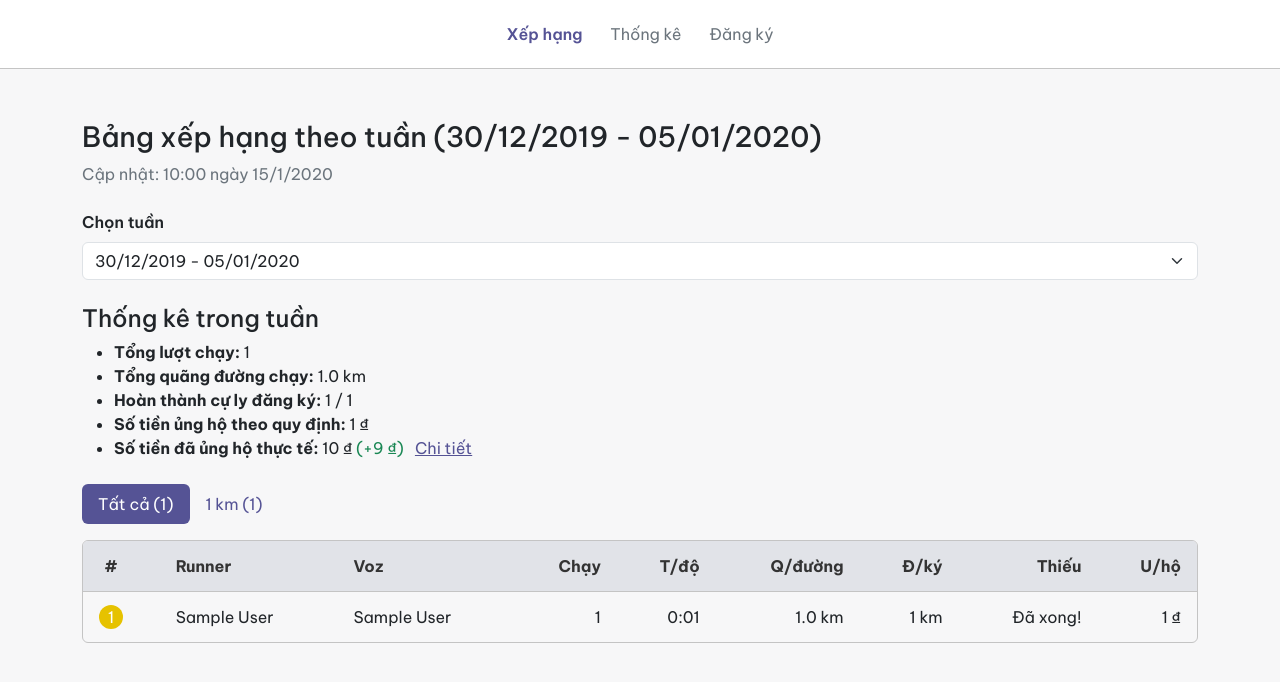
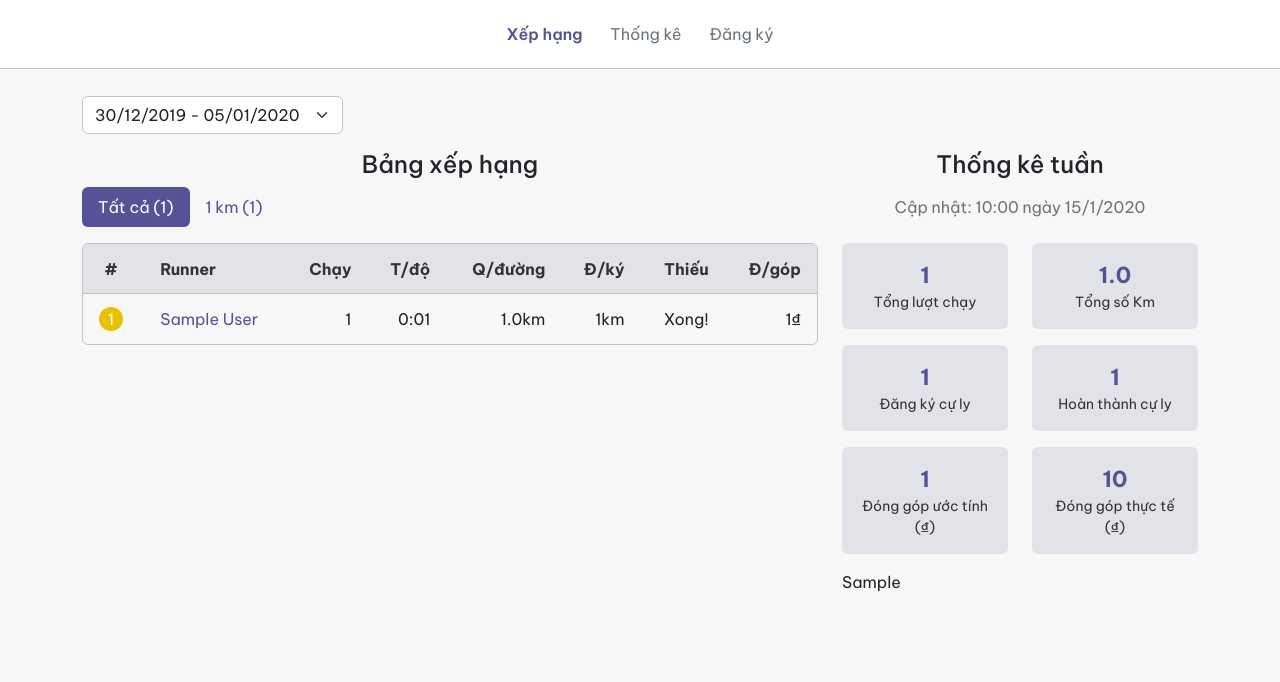
Before and after one commit to phongnt570/vozRunningClub, a Django app: page /leaderboard/?year=2020&week=1 in a window 1280 px wide. Shown: the top 682 px of the page. Run offline with Django 4.2, Linux system fonts and the light colour scheme; tables that the repository leaves empty hold one stand-in row (values such as "Sample post"); some libraries are stand-ins or nearby versions.

Commit message:
more styling

```diff
--- a/static/css/style.scss
+++ b/static/css/style.scss
@@ -6,7 +6,8 @@ $font-family-sans-serif: 'Be Vietnam Pro', system-ui, -apple-system, "Segoe UI",
 
 $primary: #555395;
 $light: #e1e3e8;
-$super-light: #c4c4c4;
+$border-color: #c4c4c4;
+$title-color: #333;
 
 $strava-orange: #fc4c02;
 $strava-orange-dark: #e63a00;
@@ -42,7 +43,7 @@ body {
   text-align: center;
   background: white;
   padding: 1.375em 0;
-  border-bottom: 1px solid $super-light;
+  border-bottom: 1px solid $border-color;
 
   position: fixed;
   top: 0;
@@ -236,7 +237,7 @@ hr.big-hr {
 
 /* Leaderboard Results */
 .leaderboard-table-wrapper {
-  border: 1px solid $super-light;
+  border: 1px solid $border-color;
   border-radius: 0.375em;
   overflow: auto;
 
@@ -248,18 +249,18 @@ hr.big-hr {
 
     thead {
       background-color: $light;
-      border-bottom: 1px solid $super-light;
+      border-bottom: 1px solid $border-color;
 
       th {
         font-weight: bold;
-        color: #333;
+        color: $title-color;
         padding: 0.8em 1em;
       }
     }
 
     tbody {
       tr {
-        border-bottom: 1px solid $super-light;
+        border-bottom: 1px solid $border-color;
         transition: all 0.3s ease;
 
         &:hover {
@@ -309,3 +310,28 @@ hr.big-hr {
 }
 
 /* /end Leaderboard Results */
+
+.statistic-box {
+  background-color: $light;
+  border-radius: 0.375em;
+  padding: 1em;
+  margin-bottom: 1em;
+  text-align: center;
+
+  .statistic-title {
+    color: $title-color;
+    font-size: 0.875em;
+  }
+
+  .statistic-value {
+    font-size: 1.375em;
+    font-weight: bold;
+    color: $primary;
+  }
+}
+
+.weekly-post {
+  img {
+    max-width: 100%;
+  }
+}
--- a/templates/weeklyTracking/leaderboard.html
+++ b/templates/weeklyTracking/leaderboard.html
@@ -7,37 +7,11 @@
 {% block pagetitle %}Voz Running Club{% endblock %}
 
 {% block body %}
-    <div class="container my-4">
-        <div class="mb-4">
-            <div>
-                <div>
-                    <h3>Bảng xếp hạng
-                        {% if is_this_week %}
-                            tuần này
-                        {% elif is_last_week %}
-                            tuần trước
-                        {% else %}
-                            theo tuần ({{ requested_week_start|date:"d/m/Y" }} - {{ requested_week_end|date:"d/m/Y" }})
-                        {% endif %}
-                    </h3>
-                    <p>
-                        {% get_current_timezone as TIME_ZONE %}
-                        {% timezone TIME_ZONE %}
-                            <span class="text-secondary">
-                                <span>Cập nhật:</span>
-                                <span id="last-updated-time">
-                                    {{ last_updated|date:"d/m/Y H:i:s" }}
-                                </span>
-                            </span>
-                        {% endtimezone %}
-                    </p>
-                </div>
-            </div>
-        </div>
-
-
-        <div class="mb-4">
-            <label for="select-week" class="form-label fw-semibold">Chọn tuần</label>
+    <div class="container mb-4">
+        <div class="mb-3 row">
+            {#            <div class="d-none d-lg-block col-lg-4"></div>#}
+            <div class="col col-lg-3 text-center">
+                {#                <label for="select-week" class="form-label fw-semibold">Chọn tuần</label>#}
                 <select id="select-week" class="form-select" aria-label="Select week" onchange="changeWeek()">
                     {% for key, value in available_weeks.items %}
                         {% if key.0 == requested_year and key.1 == requested_week_num %}
@@ -48,60 +22,38 @@
                     {% endfor %}
                 </select>
             </div>
-
-        <div class="mb-4">
-            <h4>Thống kê trong tuần</h4>
-            <div>
-                <ul>
-                    <li>
-                        <span class="fw-bold">Tổng lượt chạy:</span>
-                        <span>{{ week_summary.total_runs }}</span>
-                    </li>
-                    <li>
-                        <span class="fw-bold">Tổng quãng đường chạy:</span>
-                        <span>{{ week_summary.total_distance|floatformat:1 }} km</span>
-                    </li>
-                    <li>
-                        <span class="fw-bold">Hoàn thành cự ly đăng ký:</span>
-                        <span>{{ week_summary.completed_challenges }} / {{ week_summary.total_challenges }}</span>
-                    </li>
-                    <li>
-                        <span class="fw-bold">Số tiền ủng hộ theo quy định:</span>
-                        <span>{{ week_summary.total_donation|intcomma }} ₫</span>
-                    </li>
-                    {% if actual_donation %}
-                        <li>
-                            <span class="fw-bold">Số tiền đã ủng hộ thực tế:</span>
-                            <span>{{ actual_donation.amount|intcomma }} ₫</span>
-                            {% if donation_diff > 0 %}
-                                <span class="text-success">(+{{ donation_diff|intcomma }} ₫)</span>
-                            {% else %}
-                                <span class="text-danger">({{ donation_diff|intcomma }} ₫)</span>
-                            {% endif %}
-                            &nbsp;
-                            <a class="text-primary"
-                               type="button" data-bs-toggle="collapse"
-                               data-bs-target="#collapse-transaction" aria-expanded="false"
-                               aria-controls="collapse-transaction" title="Show transaction">
-                                <span>Chi tiết</span>
-                            </a>
-                        </li>
-                    {% endif %}
-                </ul>
-            </div>
-            {% if weekly_post and weekly_post.post %}
-                <div id="collapse-transaction" class="mt-3 collapse">
-                    {{ weekly_post.post|safe }}
-                </div>
-            {% endif %}
+            {#            <div class="d-none d-lg-block col-lg-4"></div>#}
         </div>
 
+        {#        <div class="mb-5">#}
+        {#            <div>#}
+        {#                <div class="text-center">#}
+        {#                    <span class="h2">#}
+        {#                        Xếp hạng#}
+        {#                        {% if is_this_week %}#}
+        {#                            tuần này#}
+        {#                        {% elif is_last_week %}#}
+        {#                            tuần trước#}
+        {#                        {% else %}#}
+        {#                            theo tuần ({{ requested_week_start|date:"d/m/Y" }} - {{ requested_week_end|date:"d/m/Y" }})#}
+        {#                        {% endif %}#}
+        {#                    </span>#}
+        {#                </div>#}
+        {#            </div>#}
+        {#        </div>#}
+
+        <div class="row">
+            <div class="col col-lg-8">
+                <div class="text-center">
+                    <h4>Bảng xếp hạng</h4>
+                </div>
                 <div>
                     <ul class="nav nav-pills mb-3" id="pills-tab" role="tablist">
                         <li class="nav-item" role="presentation">
                             <button class="nav-link active" id="pills-all-runners-tab" data-bs-toggle="pill"
                                     data-bs-target="#all-runners-leaderboard"
-                            type="button" role="tab" aria-controls="all-runners-leaderboard" aria-selected="true">
+                                    type="button" role="tab" aria-controls="all-runners-leaderboard"
+                                    aria-selected="true">
                                 Tất cả ({{ requested_week_progresses|length }})
                             </button>
                         </li>
@@ -135,6 +87,93 @@
                             {% include "weeklyTracking/leaderboard_table.html" with data=data rank_changes=distance2rank_change|get_item:reg_dis %}
                         </div>
                     {% endfor %}
+                </div>
+            </div>
+
+            <div class="col mt-4 mt-lg-0 col-lg-4">
+                <div class="text-center">
+                    <h4>Thống kê tuần</h4>
+                    <div class="mt-3">
+                        {% get_current_timezone as TIME_ZONE %}
+                        {% timezone TIME_ZONE %}
+                            <span class="text-secondary">
+                                <span>Cập nhật:</span>
+                                <span id="last-updated-time">
+                                    {{ last_updated|date:"d/m/Y H:i:s" }}
+                                </span>
+                            </span>
+                        {% endtimezone %}
+                    </div>
+                </div>
+                <div class="mt-4">
+                    <div class="row">
+                        <div class="col-6">
+                            <div class="statistic-box">
+                                <div class="statistic-value">{{ week_summary.total_runs }}</div>
+                                <div class="statistic-title">Tổng lượt chạy</div>
+                            </div>
+                        </div>
+                        <div class="col-6">
+                            <div class="statistic-box">
+                                <div class="statistic-value">{{ week_summary.total_distance|floatformat:1 }}</div>
+                                <div class="statistic-title">Tổng số Km</div>
+                            </div>
+                        </div>
+                        <div class="col-6">
+                            <div class="statistic-box">
+                                <div class="statistic-value">{{ week_summary.total_challenges }}</div>
+                                <div class="statistic-title">Đăng ký cự ly</div>
+                            </div>
+                        </div>
+                        <div class="col-6">
+                            <div class="statistic-box">
+                                <div class="statistic-value">{{ week_summary.completed_challenges }}</div>
+                                <div class="statistic-title">Hoàn thành cự ly</div>
+                            </div>
+                        </div>
+                        <div class="col-6">
+                            <div class="statistic-box">
+                                <div class="statistic-value">{{ week_summary.total_donation|intcomma }}</div>
+                                <div class="statistic-title">Đóng góp ước tính (₫)</div>
+                            </div>
+                        </div>
+
+                        <div class="col-6">
+                            <div class="statistic-box">
+                                <div class="statistic-value">
+                                    {% if actual_donation %}
+                                        {{ actual_donation.amount|intcomma }}
+                                    {% else %}
+                                        --
+                                    {% endif %}
+                                </div>
+                                <div class="statistic-title">Đóng góp thực tế (₫)</div>
+                                {#                                    {% if donation_diff > 0 %}#}
+                                {#                                        <span class="text-success">(+{{ donation_diff|intcomma }} ₫)</span>#}
+                                {#                                    {% else %}#}
+                                {#                                        <span class="text-danger">({{ donation_diff|intcomma }} ₫)</span>#}
+                                {#                                    {% endif %}#}
+                            </div>
+                        </div>
+                    </div>
+                </div>
+                {% if weekly_post and weekly_post.post %}
+                    <div class="weekly-post">
+                        {#                        <div>#}
+                        {#                            <a class="text-primary"#}
+                        {#                               type="button" data-bs-toggle="collapse"#}
+                        {#                               data-bs-target="#collapse-transaction" aria-expanded="false"#}
+                        {#                               aria-controls="collapse-transaction" title="Show transaction">#}
+                        {#                                <span>Chi tiết</span>#}
+                        {#                            </a>#}
+                        {#                        </div>#}
+                        {#                        <div id="collapse-transaction" class="mt-3 collapse">#}
+                        {#                            {{ weekly_post.post|safe }}#}
+                        {#                        </div>#}
+                        {{ weekly_post.post|safe }}
+                    </div>
+                {% endif %}
+            </div>
         </div>
     </div>
 
--- a/templates/weeklyTracking/leaderboard_table.html
+++ b/templates/weeklyTracking/leaderboard_table.html
@@ -14,13 +14,13 @@
             {#                </th>#}
             {#            {% endif %}#}
             <th>Runner</th>
-            <th class="">Voz</th>
+            {#            <th class="">Voz</th>#}
             <th class="text-end">Chạy</th>
             <th class="text-end">T/độ</th>
             <th class="text-end">Q/đường</th>
             <th class="text-end">Đ/ký</th>
             <th class="text-end">Thiếu</th>
-            <th class="text-end">U/hộ</th>
+            <th class="text-end">Đ/góp</th>
         </tr>
         </thead>
         <tbody>
@@ -62,21 +62,21 @@
                 <td>
                     <a href="https://strava.com/athletes/{{ user_2_strava_id|get_item:weekly_progress.user.id }}"
                        target="_blank"
-                       class="text-decoration-none text-dark">
+                       class="text-decoration-none">
                         {{ weekly_progress.user.get_full_name }}
                     </a>
                 </td>
-                <td class="">{{ weekly_progress.user.profile.voz_name }}</td>
+                {#                <td class="">{{ weekly_progress.user.profile.voz_name }}</td>#}
                 <td class="text-end">{{ weekly_progress.runs }}</td>
                 <td class="text-end">{{ weekly_progress.average_pace|pace_format }}</td>
                 <td class="text-end">
-                    {{ weekly_progress.distance|floatformat:1 }}
-                    <span class="d-none d-md-inline">km</span>
+                    {{ weekly_progress.distance|floatformat:1 }}km
+                    {#                    <span class="d-none d-md-inline">km</span>#}
                 </td>
                 <td class="text-end">
                     {% if weekly_progress.registered_mileage.distance > 0 %}
-                        {{ weekly_progress.registered_mileage.distance|floatformat:0 }}
-                        <span class="d-none d-md-inline">km</span>
+                        {{ weekly_progress.registered_mileage.distance|floatformat:0 }}km
+                        {#                        <span class="d-none d-md-inline">km</span>#}
                     {% else %}
                         <span class="text-secondary">--</span>
                     {% endif %}
@@ -86,8 +86,8 @@
                     {% if weekly_progress.registered_mileage.distance == 0 %}
                         <span class="text-secondary">--</span>
                     {% else %}
-                        {{ weekly_progress.donation|intcomma }}
-                        <span class="d-none d-md-inline">₫</span>
+                        {{ weekly_progress.donation|intcomma }}₫
+                        {#                        <span class="d-none d-md-inline">₫</span>#}
                     {% endif %}
                 </td>
             </tr>
--- a/templates/weeklyTracking/registration.html
+++ b/templates/weeklyTracking/registration.html
@@ -5,7 +5,7 @@
 {% block pagetitle %}Đăng ký | Voz Running Club{% endblock %}
 
 {% block body %}
-    <div class="container my-4">
+    <div class="container mb-4">
 
         <div class="bg-warning-subtle p-2 rounded mb-4" id="club-description">
             {% autoescape off %}
--- a/weeklyTracking/templatetags/track_custom_utils.py
+++ b/weeklyTracking/templatetags/track_custom_utils.py
@@ -21,9 +21,9 @@ def missing_distance_str(week_progress: WeeklyProgress):
         return "--"
 
     if d == 0:
-        return "Đã xong!"
+        return "Xong!"
 
-    return f"{d:.1f} <span class='d-none d-md-inline'>km</span>"
+    return f"{d:.1f}km"
 
 
 @register.filter
```
Also changed, not shown: templates/weeklyTracking/profile.html (+3 -4 lines), templates/weeklyTracking/statistics.html (+4 -4 lines), static/css/style.css, 1 other file. Lines whose indentation alone changed are shown as unchanged.
